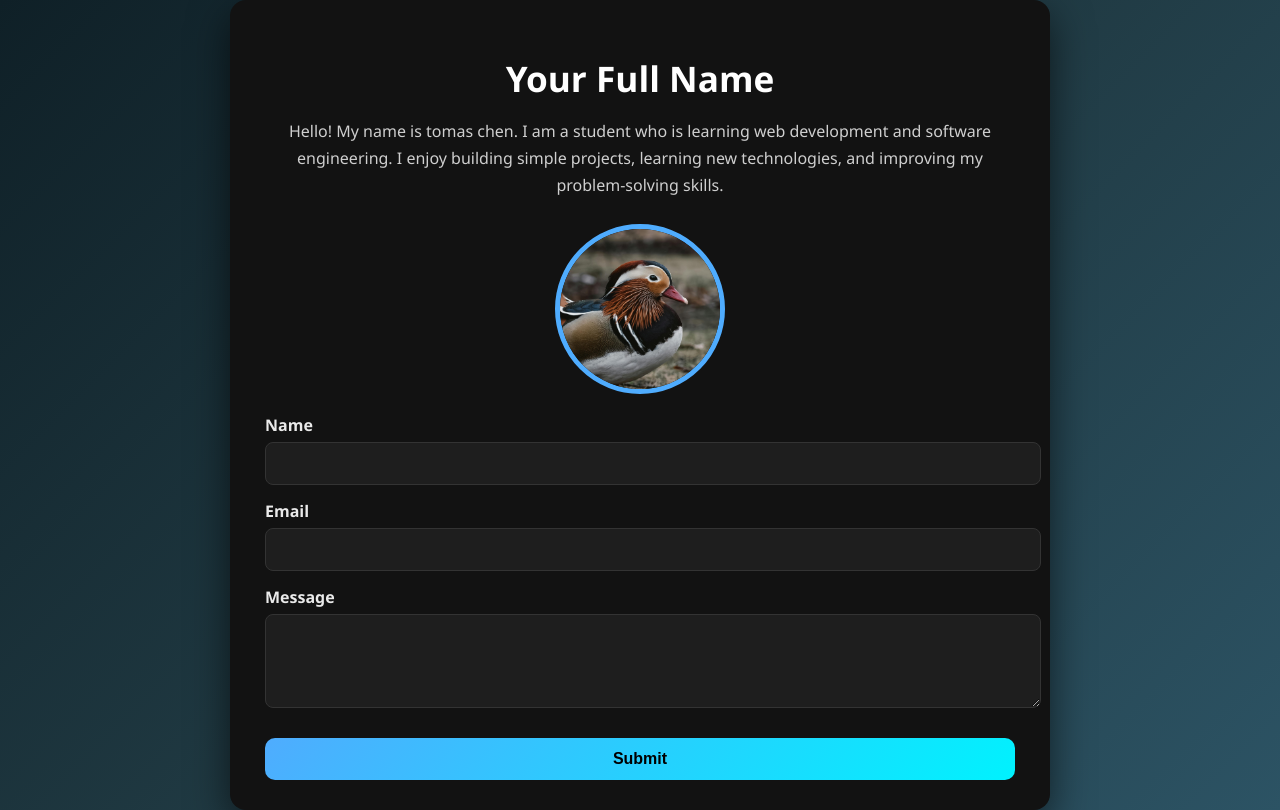
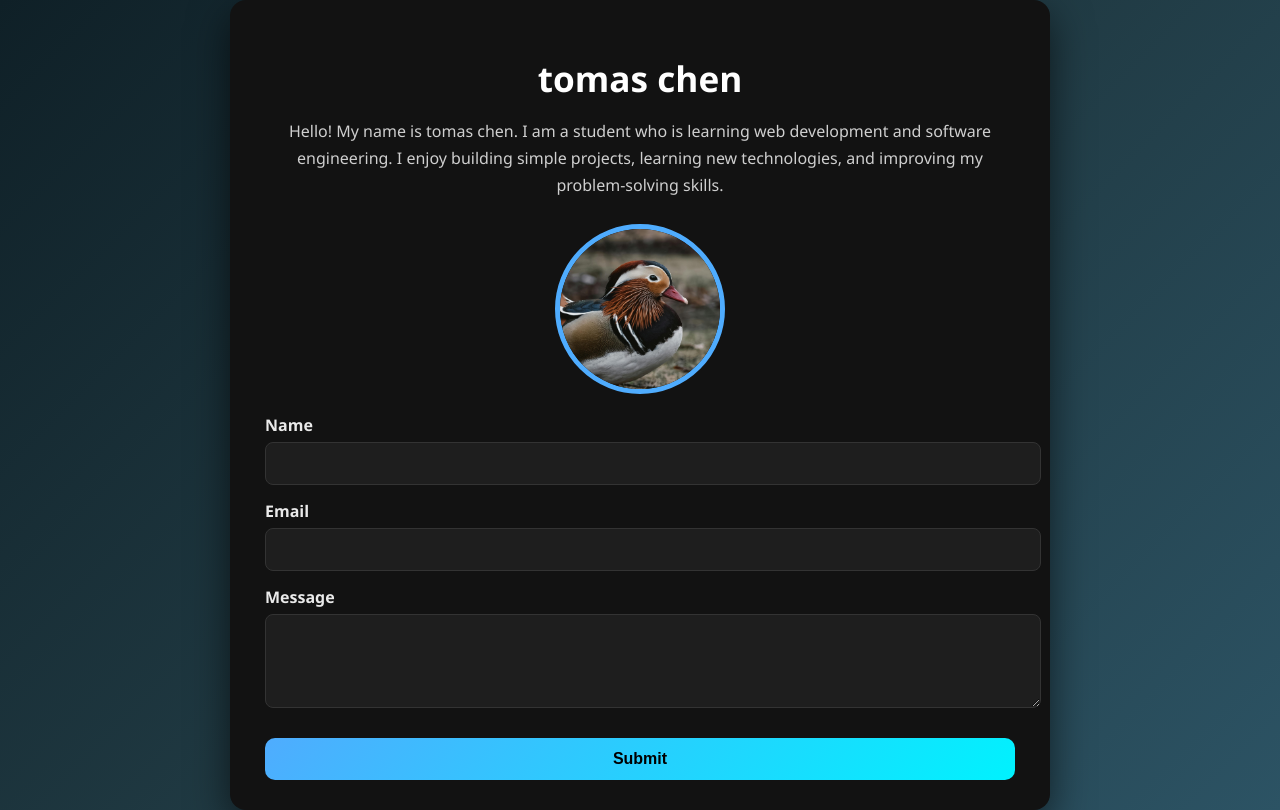
Before and after one commit to tomstud46/personal-profile, a plain HTML site: page index.html in a window 1280 px wide. Drawn offline with Linux system fonts and the light colour scheme.

Commit message:
Update heading with name 'tomas chen'

```diff
--- a/index.html
+++ b/index.html
@@ -114,7 +114,7 @@
 <body>
   <div class="container">
     <!-- 1. Heading (Name) -->
-    <h1>Your Full Name</h1>
+    <h1>tomas chen</h1>
 
     <!-- 2. Short Bio Paragraph -->
     <p>
```
